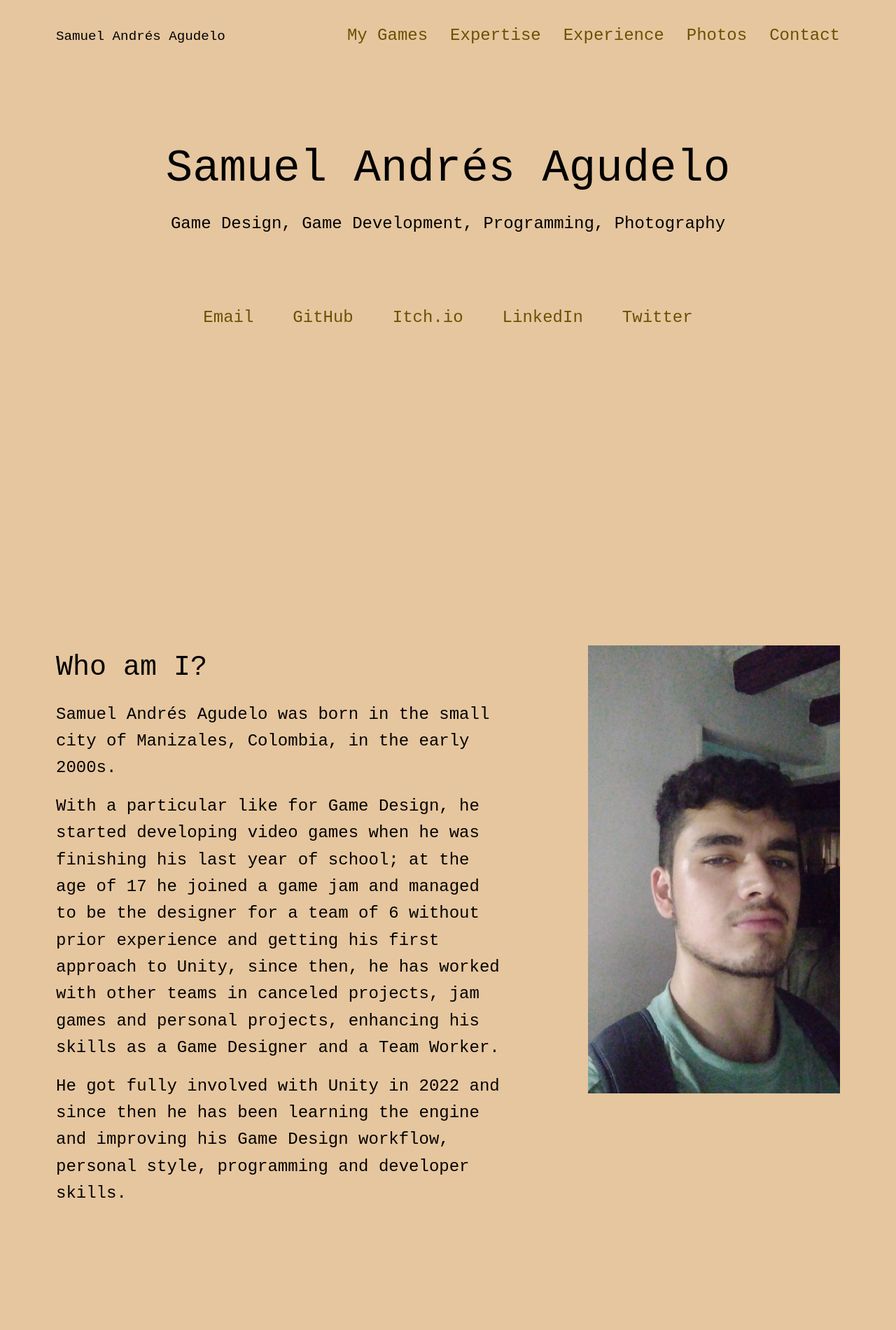
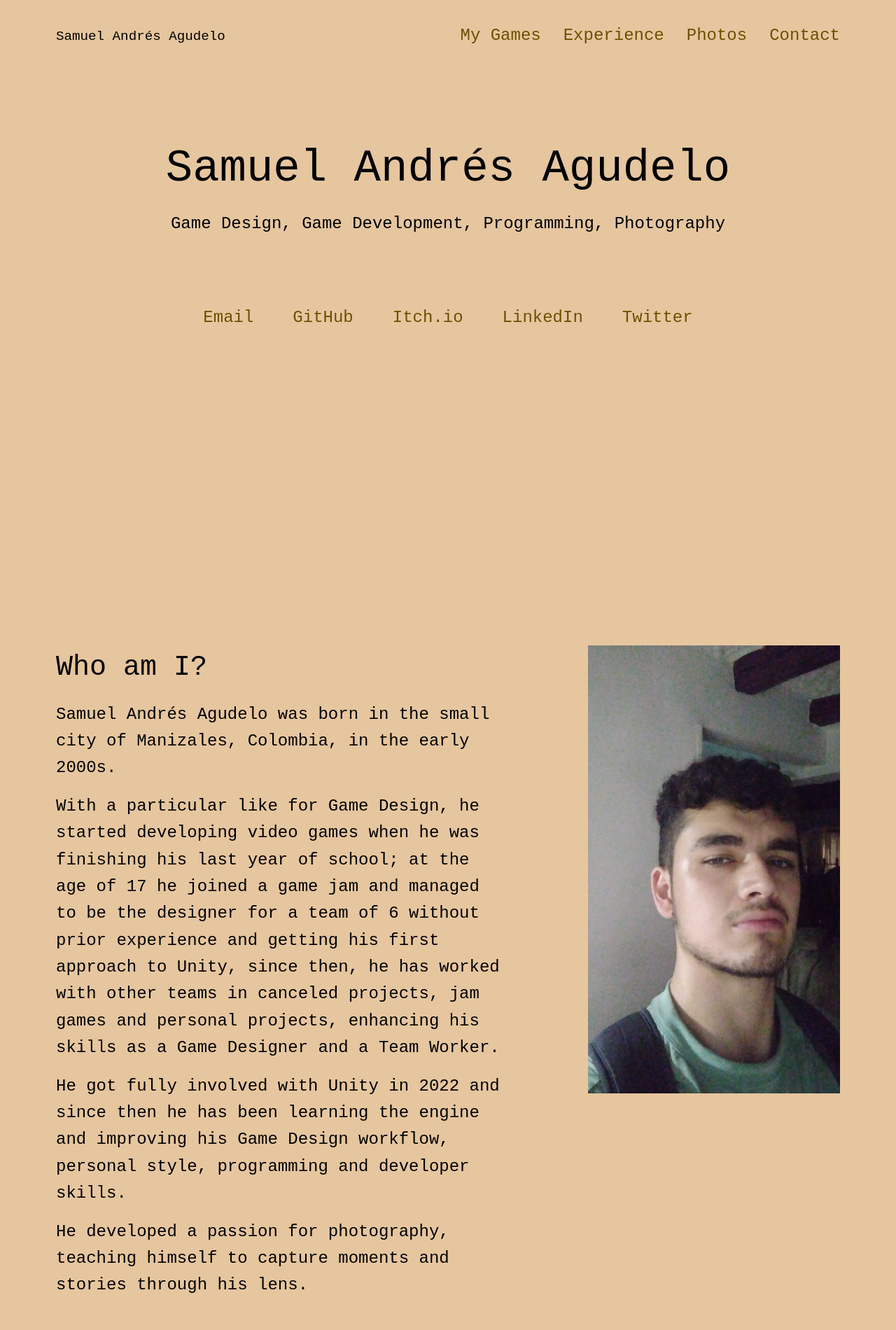
Before and after one commit to HAMSOFT23/sagudeloWeb, a plain HTML site: page index.html in a window 1280 px wide. Shown: the top 1900 px of the page at 70% size. Drawn offline with Linux system fonts and the light colour scheme.

Commit message:
Minor change

```diff
--- a/index.html
+++ b/index.html
@@ -19,7 +19,7 @@
         <nav>
           <ul>
             <li><a href="myGames.html">My Games</a></li>
-            <li><a href="expertise.html">Expertise</a></li>
+            <!-- <li><a href="expertise.html">Expertise</a></li> -->
             <li><a href="experience.html">Experience</a></li>
             <li><a href="photos.html">Photos</a>
             <li><a href="contact.html">Contact</a></li>
@@ -53,6 +53,7 @@
                   as a Game Designer and a Team Worker.</p>
               <p>He got fully involved with Unity in 2022 and since then he has been learning the engine and improving
                   his Game Design workflow, personal style, programming and developer skills.</p>
+              <p>He developed a passion for photography, teaching himself to capture moments and stories through his lens.</p>
           </div>
 
           <div class="profile-image-container">
```
